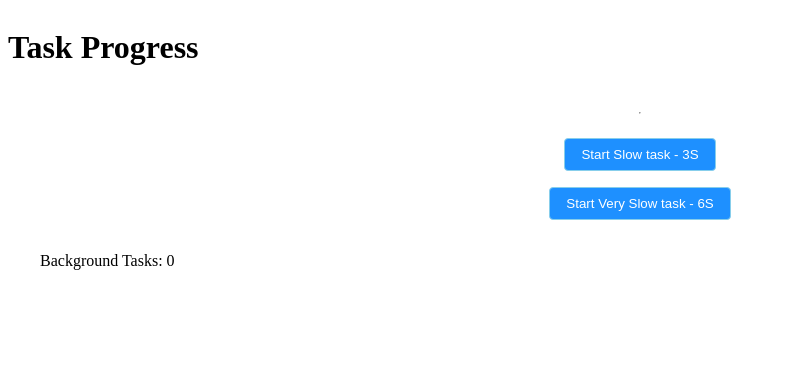
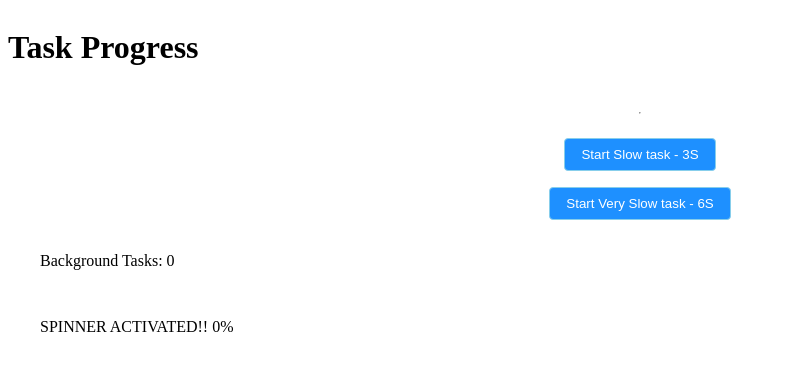
Before and after one commit to RafaZeero/task-progress-rxjs, an Angular app: page / in a window 1280 px wide. Shown: the top 370 px of the page, without its empty margins (0-786 px from the left). Built offline with nearby package versions, Linux system fonts and the light colour scheme.

Commit message:
feat: show spinner with stats

```diff
--- a/src/app/app.component.html
+++ b/src/app/app.component.html
@@ -8,4 +8,7 @@
 <p>Background Tasks: {{ currentLoadCount | async }}</p>
 <!-- <p>Background Tasks: {{ tasksNum }}</p> -->
 
-<p *ngIf="show">SPINNER!!</p>
+<p *ngIf="loadStats | async">
+  SPINNER ACTIVATED!! {{ percentage | percent }}
+  <span *ngIf="percentage === 1">Loading complete!</span>
+</p>
--- a/src/app/app.component.ts
+++ b/src/app/app.component.ts
@@ -32,16 +32,19 @@ export class AppComponent implements OnInit {
    */
 
   public startingValue = 0;
+  public percentage = 0;
   public taskStarts = new Subject();
   public taskCompletions = new Subject();
-  public showSpinner = new Observable<boolean>(() => {
-    this.show = true;
-    console.log('show true');
-    return () => {
-      this.show = false;
-      console.log('show false');
-    };
-  });
+  public showSpinner = (total: number, completed: number) =>
+    new Observable<boolean>(() => {
+      this.show = true;
+      this.percentage = completed / total;
+      console.log('total', total);
+      console.log('completed', completed);
+      return () => {
+        this.show = false;
+      };
+    });
   public show = false;
 
   public loadUp = this.taskStarts.pipe(map(() => 1));
@@ -74,13 +77,50 @@ export class AppComponent implements OnInit {
   // xxxxxxxxxxxxxxxxxxxxxxxxxxxxxxxxxxxxxxxxxxxxxxxxxxxxxxxxxxxxxxxxxxxxx //
 
   /* When does the loader hides? -> When does the async tasks goes to 0 */
-  public shouldHideSpinner = this.currentLoadCount.pipe(
+  public spinnerDeactivated = this.currentLoadCount.pipe(
     map((count) => count === 0)
   );
   /* When does the loader appears? -> When does the async tasks goes from 0 to 1 */
-  public shouldShowSpinner = this.currentLoadCount.pipe(
+  public spinnerActivated = this.currentLoadCount.pipe(
     pairwise(),
     map(([prevCount, currCount]) => prevCount === 0 && currCount === 1)
+  );
+
+  // xxxxxxxxxxxxxxxxxxxxxxxxxxxxxxxxxxxxxxxxxxxxxxxxxxxxxxxxxxxxxxxxxxxxx //
+
+  public loadStats = this.currentLoadCount.pipe(
+    scan(
+      (loadStats, loadingUpdate) => {
+        const loadsWentDown: boolean =
+          loadingUpdate < loadStats.previousLoading;
+        const currentCompleted = loadsWentDown
+          ? loadStats.completed + 1
+          : loadStats.completed;
+
+        return {
+          total: currentCompleted + loadingUpdate,
+          completed: currentCompleted,
+          previousLoading: loadingUpdate,
+        };
+      },
+      { total: 0, completed: 0, previousLoading: 0 }
+    )
+  );
+
+  public spinnerWithStats = this.loadStats.pipe(
+    switchMap((stats) => this.showSpinner(stats.total, stats.completed))
+  );
+
+  // xxxxxxxxxxxxxxxxxxxxxxxxxxxxxxxxxxxxxxxxxxxxxxxxxxxxxxxxxxxxxxxxxxxxx //
+
+  /**
+   * Spinner active: switch to wait 2s before showing it
+   * cancel if inactive again in the meantime
+   */
+
+  public shouldShowSpinner = this.spinnerWithStats.pipe(
+    switchMap(() => timer(2000).pipe(takeUntil(this.spinnerDeactivated))),
+    tap(() => console.log('aaaaaaaaaaa'))
   );
 
   // xxxxxxxxxxxxxxxxxxxxxxxxxxxxxxxxxxxxxxxxxxxxxxxxxxxxxxxxxxxxxxxxxxxxx //
@@ -90,8 +130,10 @@ export class AppComponent implements OnInit {
    * -> show the spinner until it's time to hide it
    */
 
-  public spinner = this.shouldShowSpinner.pipe(
-    switchMap(() => this.showSpinner.pipe(takeUntil(this.shouldHideSpinner)))
+  public spinner = this.spinnerActivated.pipe(
+    switchMap(() =>
+      this.showSpinner(0, 0).pipe(takeUntil(this.spinnerDeactivated))
+    )
   );
 
   public ngOnInit() {}
@@ -103,35 +145,31 @@ export class AppComponent implements OnInit {
   public existingTaskCompleted(val: any) {
     this.taskCompletions.next(val);
   }
-
-  public add() {
-    this.newTaskStarted(0);
-    // this.loadVariation.subscribe((x) => console.log('loadVariation', x));
-    // this.loadUp.subscribe((x) => console.log('loadUp', x));
-    // this.loadDown.subscribe((x) => console.log('loadDown', x));
-    this.currentLoadCount.subscribe((x) => console.log('currentLoadCount', x));
-  }
-  public decrease() {
-    this.existingTaskCompleted(0);
-  }
-
   public slowObservable$ = timer(3000);
   public verySlowObservable$ = timer(6000);
   public tasksNum = 0;
 
   public doWork() {
+    this.shouldShowSpinner.subscribe();
     this.newTaskStarted(0);
-    const sub = this.showSpinner.subscribe();
+    // const sub = this.showSpinner().subscribe();
     this.slowObservable$
       .pipe(finalize(() => this.existingTaskCompleted(0)))
-      .subscribe(() => sub.unsubscribe());
+      .subscribe
+      //
+      // () => sub.unsubscribe()
+      ();
   }
 
   public doLongWork() {
+    this.shouldShowSpinner.subscribe();
     this.newTaskStarted(0);
-    const sub = this.showSpinner.subscribe();
+    // const sub = this.showSpinner.subscribe();
     this.verySlowObservable$
       .pipe(finalize(() => this.existingTaskCompleted(0)))
-      .subscribe(() => sub.unsubscribe());
+      .subscribe
+      //
+      // () => sub.unsubscribe()
+      ();
   }
 }
```
